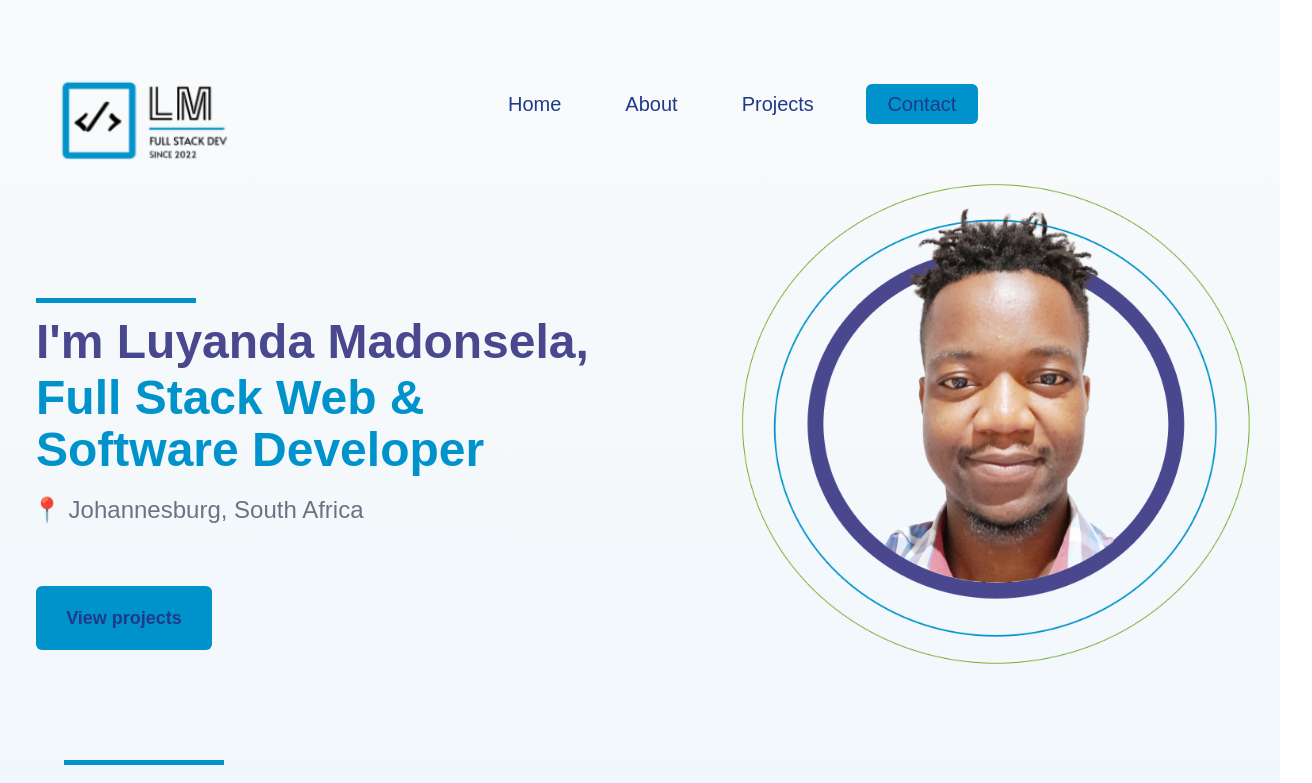
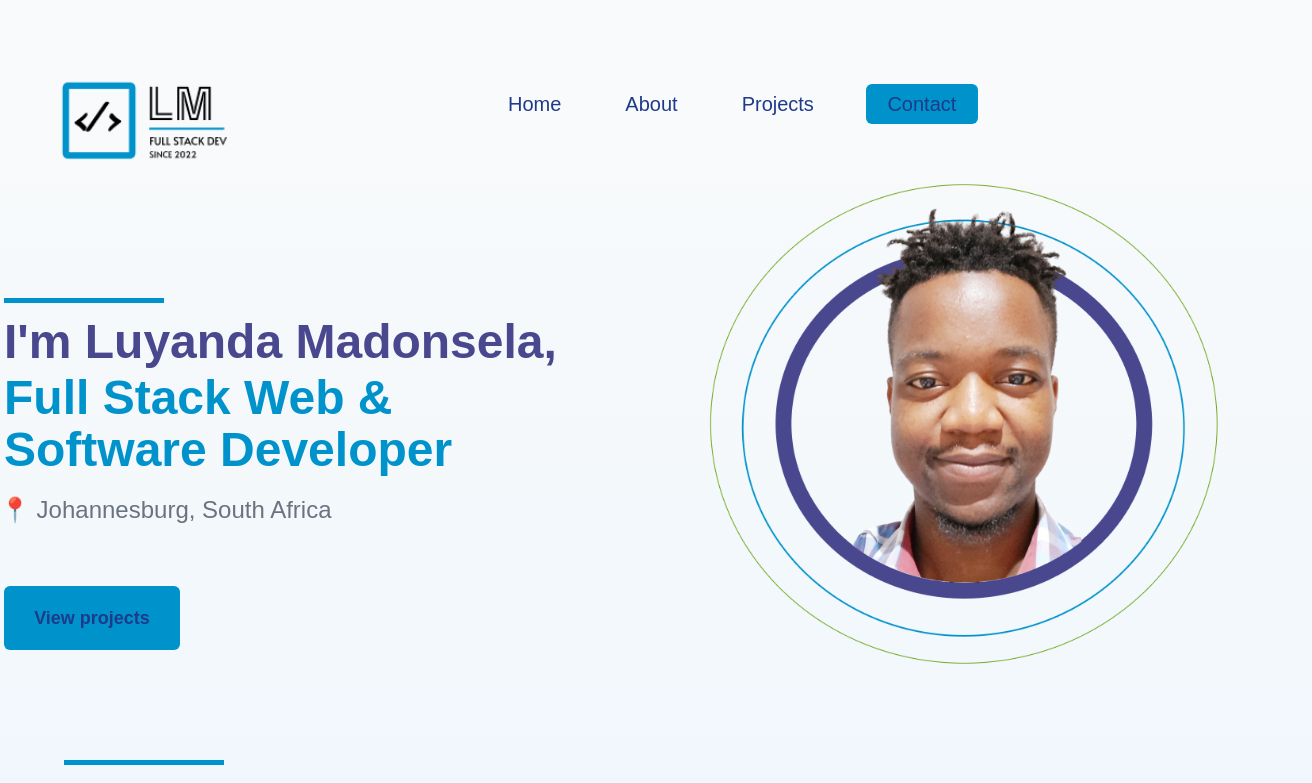
Before and after one commit to Luyanda-Madonsela/Portfolio_Website, a Next.js app: page / in a window 1280 px wide. Shown: the top 783 px of the page, 1312 px wide, since content can reach past the window. Built offline with nearby package versions, Linux system fonts and the light colour scheme.

Commit message:
alignment modifications

```diff
--- a/src/app/page.tsx
+++ b/src/app/page.tsx
@@ -9,10 +9,10 @@ import tech_stack from '/public/images/tech_stack_badges.png'
 
 export default function Home() {
   return (
-    <main className="flex flex-col w-screen min-h-screen overflow-auto whitespace-nowrap scrollbar-hide">
+    <main className="flex flex-col w-full min-h-screen whitespace-nowrap scrollbar-hide">
 
 {/* ------------------------------------------------Hero Section--------------------------------------------------- */}
-      <div className="flex flex-col items-center content-center justify-center w-full min-h-0 mb-16 md:flex-row md:mb-0 lg:ml-1 2xl:ml-1" >
+      <div className="flex flex-col items-center content-center justify-center w-full min-h-0 mb-16 md:flex-row md:mb-0 lg:ml-1 " >
 
         <div className="relative flex items-center content-center justify-start h-64 md:mb-28 lg:mb-28 xl:mb-10 2xl:mb-10 xl:mr-2 2xl:mr-2 w-72 md:w-0 md:h-0 ">
             <Image
@@ -23,7 +23,7 @@ export default function Home() {
             />
         </div>
 
-        <div className="flex flex-col w-full 2xl:-ml-12 min-h-96 md:w-1/2 md:pt-2 lg:pt-10 md:ml-14 lg:ml-0 lg:mr-24 xl:-ml-2 xl:mr-16 2xl:mr-12">
+        <div className="flex flex-col w-full 2xl:-ml-12 min-h-96 md:w-1/2 md:pt-2 lg:pt-10 md:ml-14 lg:ml-0 lg:mr-24 xl:-ml-2 xl:mr-16 custom:-mr-0 2xl:-mr-10">
           <div className="2xl:-ml-5">
            <div className="flex items-center content-center justify-center mt-5 md:justify-start md:-ml-0">
              <Header text="I'm Luyanda Madonsela," />
@@ -49,7 +49,7 @@ export default function Home() {
         </div>
         </div>
         {/* -----------------Hero Image------------- */}
-        <div className="relative flex items-center content-center justify-start min-h-160 md:mb-28 lg:mb-28 xl:mb-10 2xl:mb-10 2xl:mr-28 md:w-80 md:h-80 lg:w-72 lg:h-72 xl:w-128 xl:h-128 2xl:w-140 2xl:h-160">
+        <div className="relative flex items-center content-center justify-start min-h-160 md:mb-28 lg:mb-28 xl:mb-10 2xl:mb-10 xl:mr-16 custom:mr-10 2xl:mr-28 md:w-80 md:h-80 lg:w-72 lg:h-72 xl:w-128 xl:h-128 2xl:w-160 2xl:h-160">
           <Image
             src={welcome_selfie}
             layout="fill"
```
